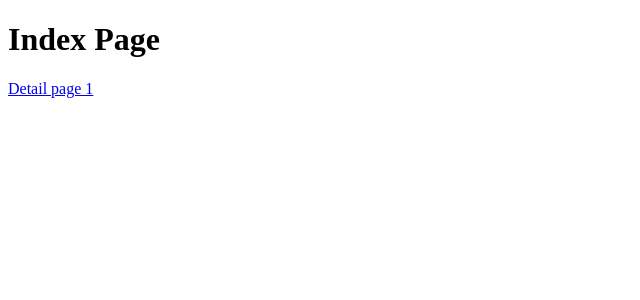
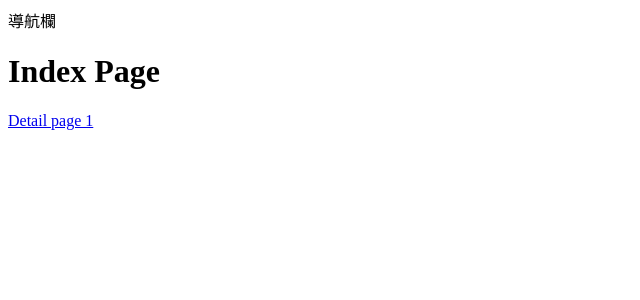
Before and after one commit to stevecyj/nux3-app, a Nuxt app: page / in a window 1280 px wide. Shown: the top 300 px of the page, without its empty margins (0-640 px from the left). Built offline with nearby package versions, Linux system fonts and the light colour scheme.

Commit message:
feat: default layout

```diff
--- a/app.vue
+++ b/app.vue
@@ -1,5 +1,7 @@
 <template>
   <div>
-    <NuxtPage></NuxtPage>
+    <NuxtLayout>
+      <NuxtPage></NuxtPage>
+    </NuxtLayout>
   </div>
 </template>
--- /dev/null
+++ b/layouts/default.vue
@@ -0,0 +1,6 @@
+<template>
+  <div>
+    <nav>導航欄</nav>
+    <slot></slot>
+  </div>
+</template>
```
